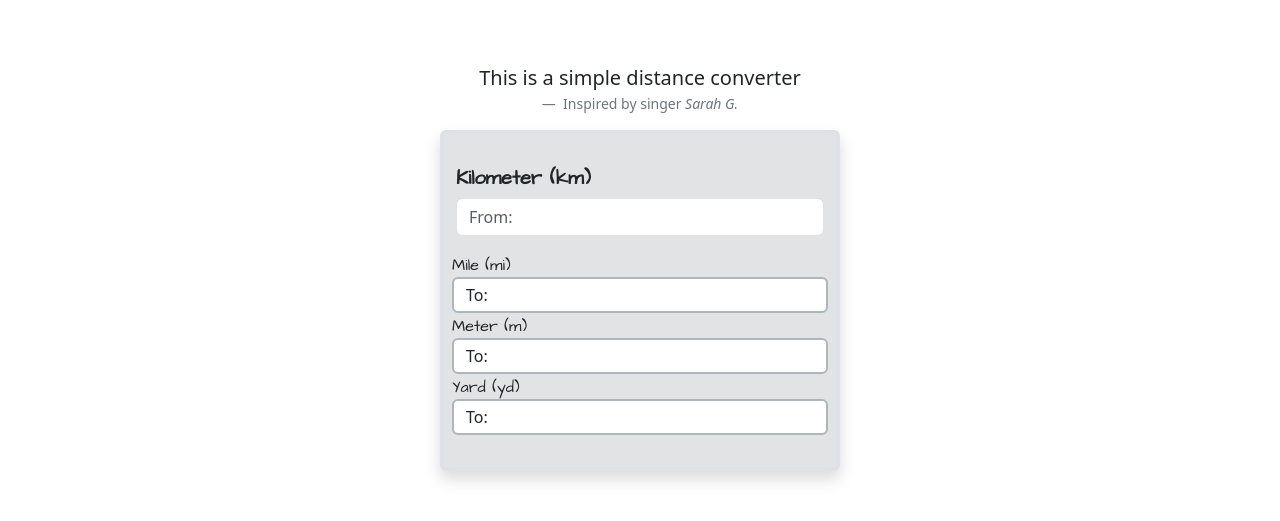
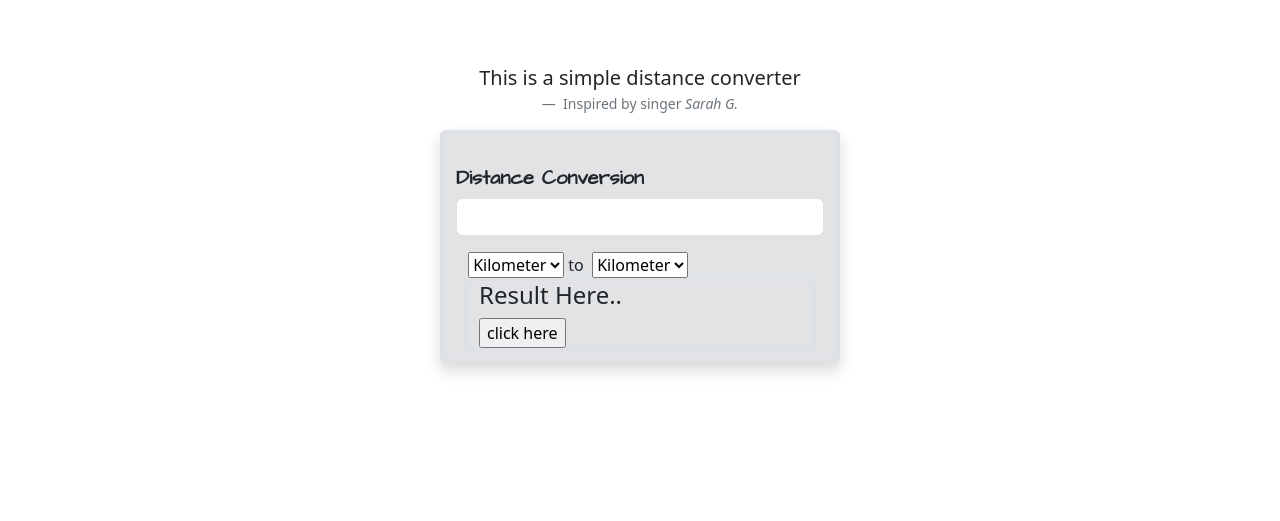
Before and after one commit to rjmortel/JS-conversion, a plain HTML site: page index.html in a window 1280 px wide. Shown: the part 81-602 px from the top of the page. Drawn offline with nearby package versions, Linux system fonts and the light colour scheme.

Commit message:
first commit

```diff
--- a/index.html
+++ b/index.html
@@ -31,21 +31,30 @@
 <section class="bg-secondary-subtle converter p-2 container mt-3 shadow border rounded border-4">
     <br>
     <div class="px-1 mb-3">
-        <label for="formGroupExampleInput" class="form-label"><h5 class="converter-text1 m-0">Kilometer (km)</h5></label>
-        <input type="number" onkeyup="division(); multiplication1(); multiplication2()" onclick="division(); multiplication1(); multiplication2()" class="form-control" id="kiloMeter" name="kiloMeter" placeholder="From:">
+        <label for="formGroupExampleInput" class="form-label"><h5 class="converter-text1 m-0">Distance Conversion</h5></label>
+        <input type="number" class="form-control" id="num" name="kiloMeter" placeholder="">
       </div>
-      <span class="converter-text">Mile (mi)</span>
-      <div class="bg-white container rounded p-1 border border-2 border-dark-subtle">
-        <span class="conv-text p-2" id="mileAnswer">To:</span>
-      </div>
-      <span class="converter-text">Meter (m)</span>
-      <div class="bg-white container rounded p-1 border border-2 border-dark-subtle">
-        <span class="conv-text p-2" id="meterAnswer">To:</span>
-      </div>
-      <span class="converter-text">Yard (yd)</span>
-      <div class="bg-white container rounded p-1 border border-2 border-dark-subtle mb-4">
-        <span class="conv-text p-2" id="yardAnswer">To:</span>
-      </div>
+    <div class="container">
+     <label for="distance"></label>
+     <select name="distance" id="distance">
+      <option>Kilometer</option>
+      <option>Mile</option>
+      <option>Yard</option>
+     </select>
+
+        <span>to</span>
+
+     <label for="distance2"></label>
+     <select name="distance2" id="distance2">
+      <option>Kilometer</option>
+      <option>Mile</option>
+      <option>Yard</option>
+     </select>
+     <div class="container border border-3">
+     <h4 id="answer">Result Here..</h4>
+     <input type="button" value="click here" onclick="answer()">
+     </div>
+    </div>
 </section>
 
 <!-- <section class="footer container bg-secondary-subtle fixed-bottom">
--- a/script/main.js
+++ b/script/main.js
@@ -1,25 +1,58 @@
-let kiloMeter = document.getElementById("kiloMeter");
-let mileAnswer = document.getElementById("mileAnswer");
-let meterAnswer = document.getElementById("meterAnswer");
-let yardAnswer = document.getElementById("yardAnswer");
+let inputNum = document.querySelector("#num");
+let selectMeasure = document.querySelector("#distance");
+let selectMeasure2 = document.querySelector("#distance2");
+let displayAns = document.querySelector("#answer");
 
-function division() {
-    let quotient = (kiloMeter.value) / (1.609)
-    console.log(quotient);
 
-     mileAnswer.innerHTML = quotient;
+function answer () {
+    // console.log(inputNum.value);
+    // console.log(selectMeasure.value);
+    // console.log(selectMeasure2.value);
+
+    // let inputNum = inputNum.value;
+    // let selectMeasure = selectMeasure.value;
+    // let selectMeasure2 = selectMeasure2.value;
+
+   if (selectMeasure.value == selectMeasure2.value) {
+    let sameVal = parseFloat(inputNum.value)
+    alert("dont input same  value!")
+ }
+    else if (selectMeasure.value == "Kilometer" && selectMeasure2.value == "Mile"){
+        let Kilometer = parseFloat (inputNum.value) * 0.62137;
+        displayAns.innerHTML = Kilometer
+    }
+
+    else if (selectMeasure.value == "Kilometer" && selectMeasure2.value == "Yard"){
+        let Kilometer = parseFloat (inputNum.value) * 1093.6;
+        displayAns.innerHTML = Kilometer
+    }
+
+    else if (selectMeasure.value == "Mile" && selectMeasure2.value == "Kilometer"){
+        let Mile = parseFloat (inputNum.value) / 0.62137;
+        displayAns.innerHTML = Mile
+    }
+
+    else if (selectMeasure.value == "Mile" && selectMeasure2.value == "Mile"){
+        alert("dont input same  value!")
+    }
+
+    else if (selectMeasure.value == "Mile" && selectMeasure2.value == "Yard"){
+        let Mile = parseFloat (inputNum.value) * 1760;
+        displayAns.innerHTML = Mile
+    }
+
+    else if (selectMeasure.value == "Yard" && selectMeasure2.value == "Kilometer"){
+        let Yard = parseFloat (inputNum.value) / 1093.6;
+        displayAns.innerHTML = Yard
+    }
+
+    else if (selectMeasure.value == "Yard" && selectMeasure2.value == "Mile"){
+        let Yard = parseFloat (inputNum.value) * 0.00056818;
+        displayAns.innerHTML = Yard
+    }
+
+    else if (selectMeasure.value == "Yard" && selectMeasure2.value == "Yard"){
+        alert("dont input same  value!")
+    }
+
 }
-
-function multiplication1() {
-    let product = (kiloMeter.value) * (1000)
-    console.log(product);
-
-     meterAnswer.innerHTML = product;
-}
-
-function multiplication2() {
-    let product = (kiloMeter.value) * (1093.613298)
-    console.log(product);
-
-     yardAnswer.innerHTML = product;
-}
```
